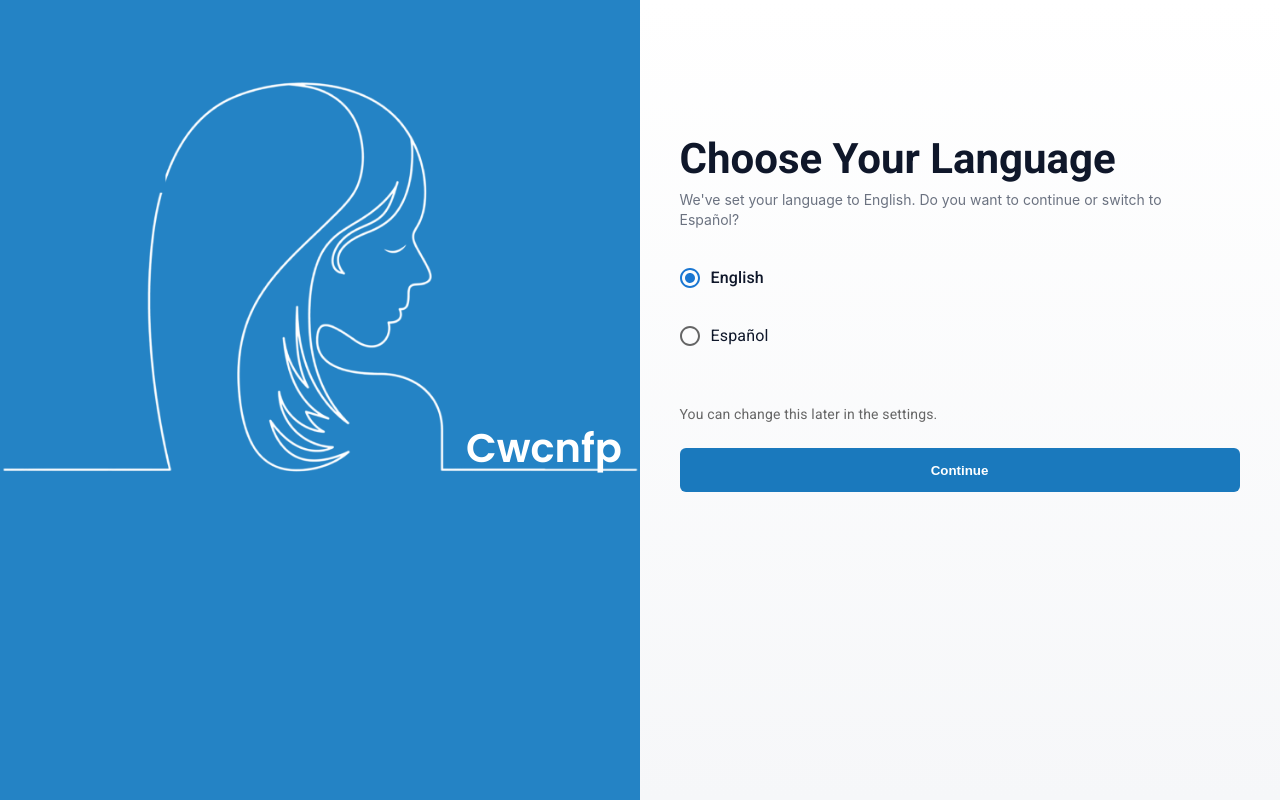
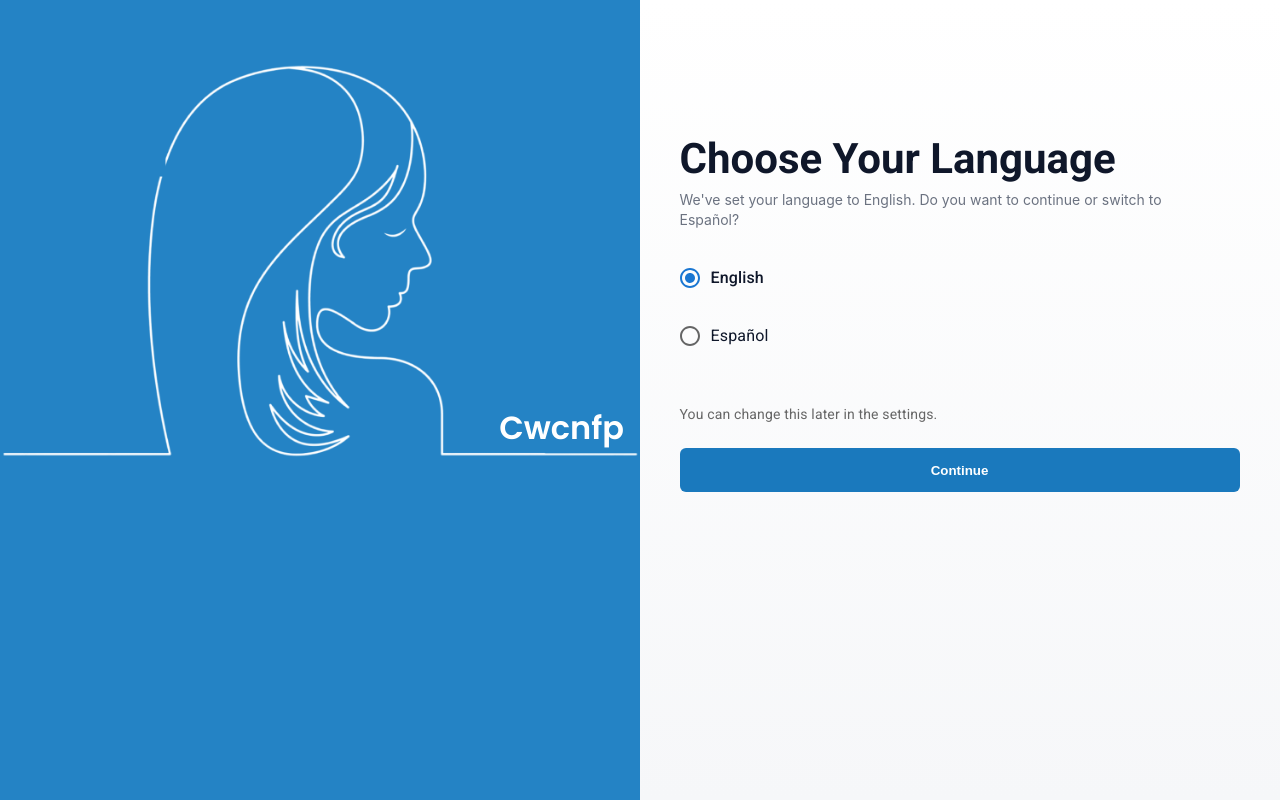
Before and after one commit to ashish-appinventiv01/HealthCare, a React (Vite) app: page / in a window 1280 px wide. Built offline with nearby package versions, Linux system fonts and the light colour scheme.

Commit message:
some fixes

```diff
--- a/src/index.css
+++ b/src/index.css
@@ -55,12 +55,12 @@ a:hover {
 
 .auth-left .mark {
   /* position: absolute; */
-  bottom: 5rem;
+  bottom: 5vw;
   right: 10%;
   font-family: 'Poppins', system-ui, -apple-system, Segoe UI, Roboto, Helvetica, Arial;
   font-weight: 600;
   font-style: normal;
-  font-size: 2.5rem;
+  font-size: 2.5vw;
   line-height: 125%;
   letter-spacing: 0;
   text-align: center;
--- a/src/layouts/AuthLayout.jsx
+++ b/src/layouts/AuthLayout.jsx
@@ -8,25 +8,53 @@ export default function AuthLayout({ title, subtitle, children, contentClassName
       <div
         className="auth-left"
         style={{
+          position: 'relative',
           backgroundImage: `url(${blueBg})`,
           backgroundSize: 'cover',
           backgroundPosition: 'center',
         }}
       >
-        <img
-          src={mask}
-          alt="mask"
+        <div
           style={{
             position: 'absolute',
-            left: '50%',
-            top: '35%',
-            transform: 'translate(-50%, -50%)',
+            top: '5vw',
+            left: 0,
             width: '100%',
-            objectFit: 'contain',
-            pointerEvents: 'none',
+            height: '50%', // top half
           }}
-        />
-        <div className="mark">Cwcnfp</div>
+        >
+          <img
+      src={mask}
+      alt="mask"
+      style={{
+        width: '100%',
+        height: '100%',
+        // objectFit: 'contain', // image scales to fit inside child div
+        pointerEvents: 'none',
+      }}
+    />
+   <span
+    style={{
+      position: 'absolute',
+      bottom: '1.25vw',  // changed from 1.25rem to vw
+      right: '1.25vw',   // changed from 1.25rem to vw
+      fontFamily: 'Poppins',
+      fontWeight: 600,
+      fontStyle: 'normal',
+      fontSize: '2.5vw',
+      lineHeight: '125%',
+      letterSpacing: '0px',
+      textAlign: 'center',
+      color: '#fff',
+  }}
+
+    >
+      Cwcnfp
+    </span>
+          {/* Content of top half div */}
+        </div>
+
+
       </div>
       <div className="auth-right">
         <div className={`panel${contentClassName ? ' ' + contentClassName : ''}`}>
```
